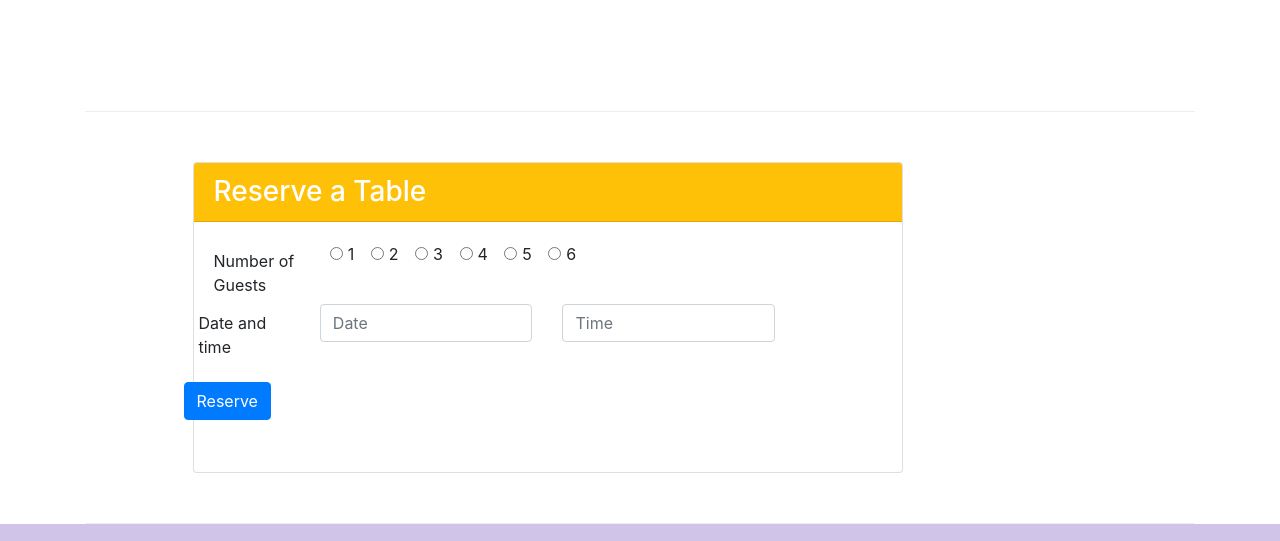
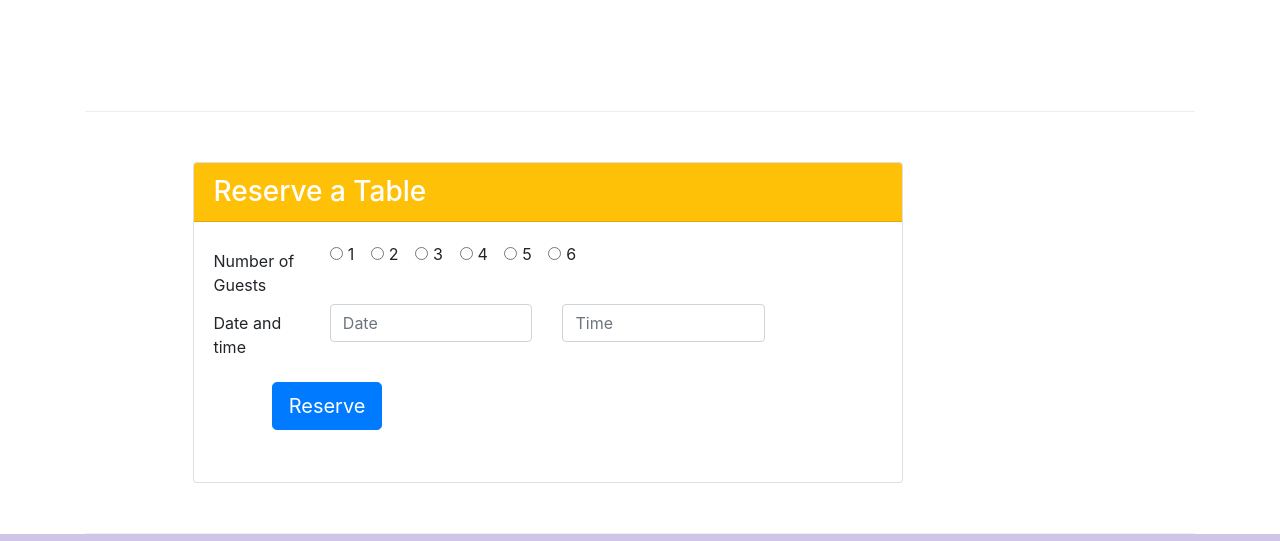
Before and after one commit to AlfiyaShaikh-10/Front-End-Web_UI_framework, a website: page index.html in a window 1280 px wide. Shown: the part 1422-1963 px from the top of the page. Drawn offline with nearby package versions, Linux system fonts and the light colour scheme.

Commit message:
assignment 2

```diff
--- a/css/style.css
+++ b/css/style.css
@@ -1,4 +1,5 @@
 
+/*for about pg*/
 .jumbotron {
     padding:70px 30px 70px 30px;
     margin:0px auto;
--- a/css/styles.css
+++ b/css/styles.css
@@ -1,3 +1,5 @@
+/*for home,contact pg*/
+
 .jumbotron {
     padding:70px 30px 70px 30px;
     margin:0px auto;
@@ -37,3 +39,7 @@ body{
 .navbar-dark {
      background-color: #512DA8;
 }
+
+.btn-warning{
+    padding: 0.5rem 3.5rem;
+}
--- a/index.html
+++ b/index.html
@@ -147,7 +147,7 @@
 
     <div class="container " id="reserve">
         <div class="row row-content">
-            <div class="col-md-8 offset-1 col-sm-12">
+            <div class="col-md-8 offset-md-1 col-sm-12">
                 <div class="card" id="reserve">
                     <h3 class="card-header bg-warning text-white">Reserve a Table</h3>
                     <div class="card-body">
@@ -187,21 +187,31 @@
                                     </div>
                                 </div>
 
+                                <div class="container">
+                                    <div class="form-group row">
 
-                                <div class="form-group row">
-                                    <label for="Date&Time" class="col-md-2 col-form-label "> Date and time</label>
+                                        <label for="Date&Time" class="col-md-2 col-form-label "> Date and time </label>
+
                                         <div class="col-md-4">
-                                        <input type="text" class="form-control" id="firstname" name="firstname"
+                                            <input type="text" class="form-control" id="date" name="dater"
                                                 placeholder="Date">
                                         </div>
                                         <div class="col-md-4">
-                                        <input type="text" class="form-control" id="firstname" name="firstname"
+                                            <input type="text" class="form-control" id="time" name="time"
                                                 placeholder="Time">
                                         </div>
+
                                     </div>
+
+
                                     <div class="form-group row">
-                                    <button type="button" class="btn btn-primary col-auto">Reserve</button>
+                                        <div class="col-md-12 offset-1">
+                                            <button type="button" class="btn btn-lg btn-primary">Reserve</button>
                                         </div>
+                                    </div>
+
+                                </div>
+
                             </div>
 
                         </form>
```
Also changed, not shown: 2 other files. Lines whose indentation alone changed are shown as unchanged.
